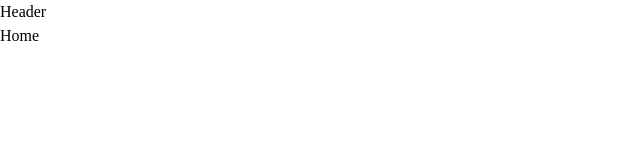
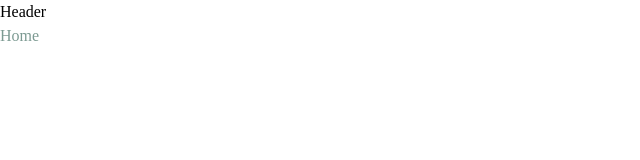
Before and after one commit to r-jal-ddak-ggar-sen/pong-dang-client, a Next.js app: page / in a window 1280 px wide. Shown: the top 160 px of the page, without its empty margins (0-640 px from the left). Built offline with nearby package versions, Linux system fonts and the light colour scheme.

Commit message:
emotion theme 추가

```diff
--- /dev/null
+++ b/emotion.d.ts
@@ -0,0 +1,6 @@
+import '@emotion/react';
+import { Theme as EmotionTheme } from 'components/theme';
+
+declare module '@emotion/react' {
+  export interface Theme extends EmotionTheme {}
+}
--- a/pages/_app.tsx
+++ b/pages/_app.tsx
@@ -1,7 +1,13 @@
+import { ThemeProvider } from '@emotion/react';
+import { theme } from 'components/theme';
 import type { AppProps } from 'next/app';
 
 import 'styles/global.css';
 
 export default function App({ Component, pageProps }: AppProps) {
-  return <Component {...pageProps} />;
+  return (
+    <ThemeProvider theme={theme}>
+      <Component {...pageProps} />
+    </ThemeProvider>
+  );
 }
--- a/pages/index.tsx
+++ b/pages/index.tsx
@@ -12,4 +12,6 @@ export default function Home() {
   );
 }
 
-const HomeStyled = styled.div``;
+const HomeStyled = styled.div`
+  color: ${({ theme }) => theme.Primary};
+`;
--- /dev/null
+++ b/src/components/theme.ts
@@ -0,0 +1,14 @@
+export const theme = {
+  Primary: '#7c9a92',
+  Secondary: '#7c9a92',
+  Gray1: '#1c1c1c',
+  Gray2: '#454443',
+  Gray3: '#575756',
+  Gray4: '#7c7e88',
+  Gray5: '#adaaa5',
+  Gray6: '#bbbbbb',
+  Gray7: '#cfcfcf',
+  Gray8: '#dbdbdb',
+};
+
+export type Theme = typeof theme;
```
